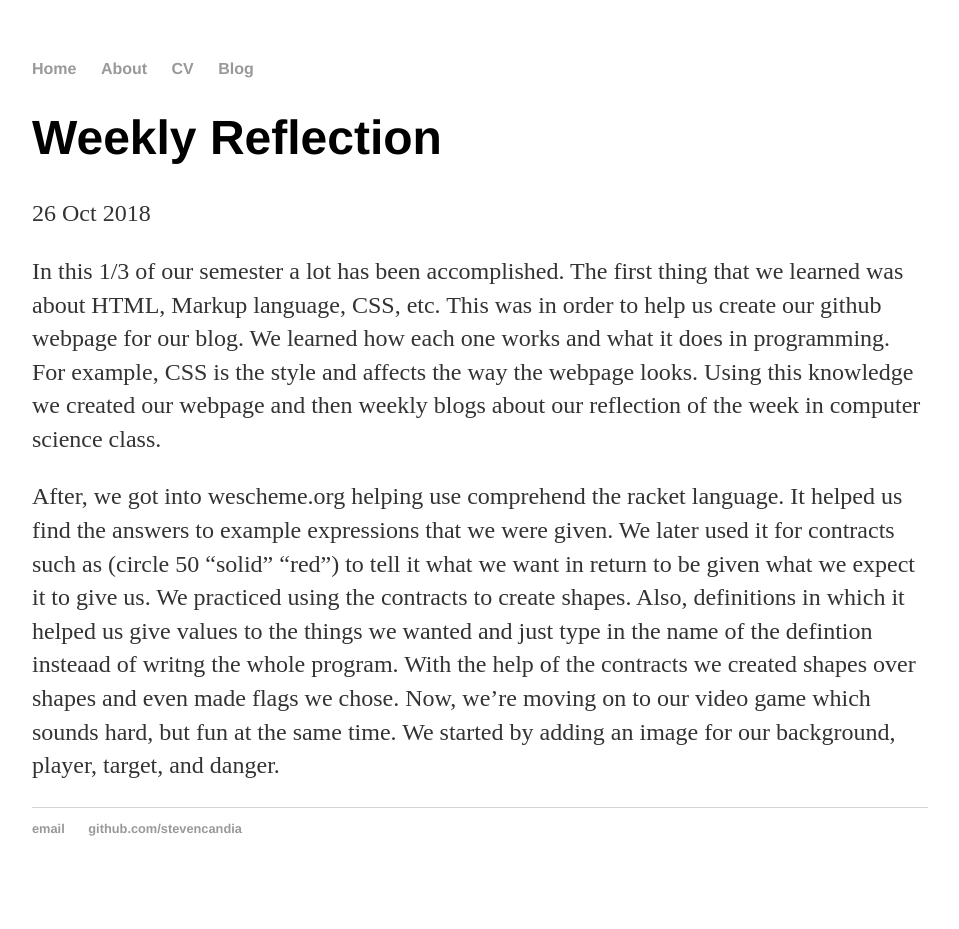
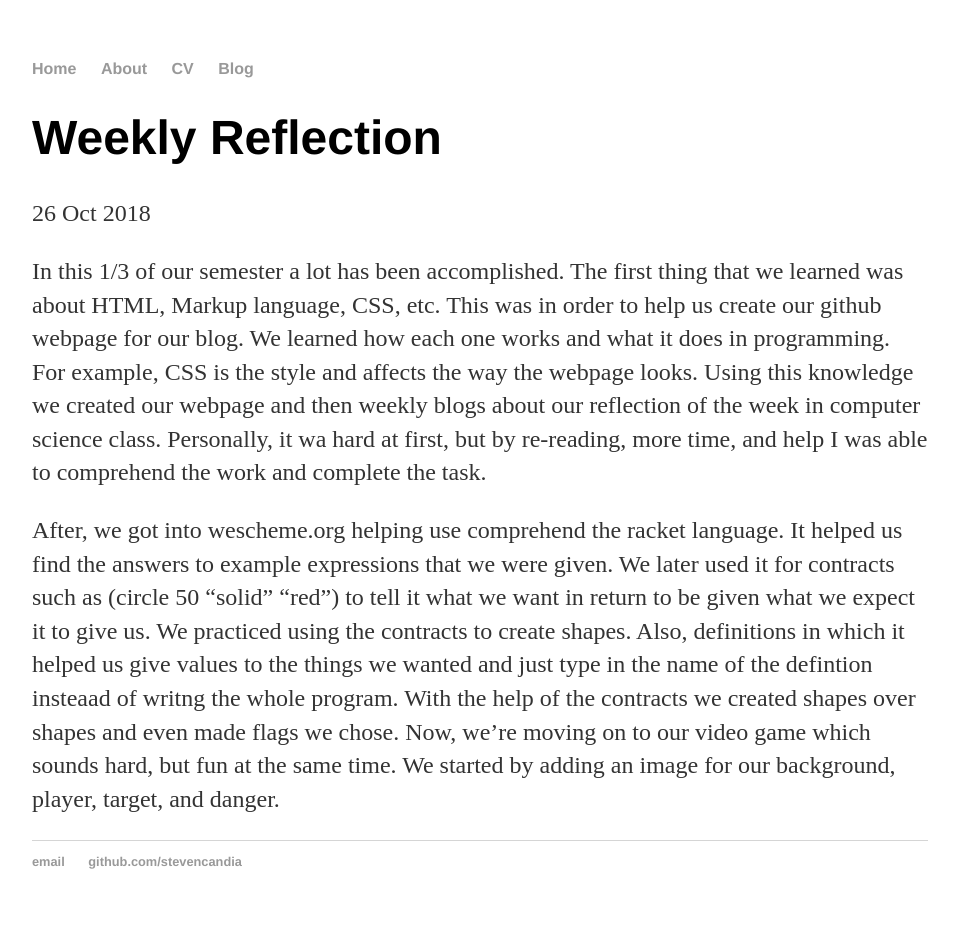
Before and after one commit to stevenc2620/stevenc2620.github.io, a Jekyll site: the page built from _posts/2018-10-26-weekly-reflection-06.md, in a window 1280 px wide. Shown: the whole page, without its empty margins (160-1119 px from the left). Built offline with Jekyll 4.4.1, drawn with Linux system fonts in a browser that asks for light colours; before the commit the page ends 900 px from its top, so only the background shows below that.

Commit message:
Update 2018-10-26-weekly-reflection-06.md

```diff
--- a/_posts/2018-10-26-weekly-reflection-06.md
+++ b/_posts/2018-10-26-weekly-reflection-06.md
@@ -4,6 +4,6 @@ title: "Weekly Reflection"
 date: 2018-10-26
 ---
 
-In this 1/3 of our semester a lot has been accomplished. The first thing that we learned was about HTML, Markup language, CSS, etc. This was in order to help us create our github webpage for our blog. We learned how each one works and what it does in programming. For example, CSS is the style and affects the way the webpage looks. Using this knowledge we created our webpage and then weekly blogs about our reflection of the week in computer science class.
+In this 1/3 of our semester a lot has been accomplished. The first thing that we learned was about HTML, Markup language, CSS, etc. This was in order to help us create our github webpage for our blog. We learned how each one works and what it does in programming. For example, CSS is the style and affects the way the webpage looks. Using this knowledge we created our webpage and then weekly blogs about our reflection of the week in computer science class. Personally, it wa hard at first, but by re-reading, more time, and help I was able to comprehend the work and complete the task.
 
 After, we got into wescheme.org helping use comprehend the racket language. It helped us find the answers to example expressions that we were given. We later used it for contracts such as (circle 50 "solid" "red") to tell it what we want in return to be given what we expect it to give us. We practiced using the contracts to create shapes. Also, definitions in which it helped us give values to the things we wanted and just type in the name of the defintion insteaad of writng the whole program. With the help of the contracts we created shapes over shapes and even made flags we chose. Now, we're moving on to our video game which sounds hard, but fun at the same time. We started by adding an image for our background, player, target, and danger.
```
